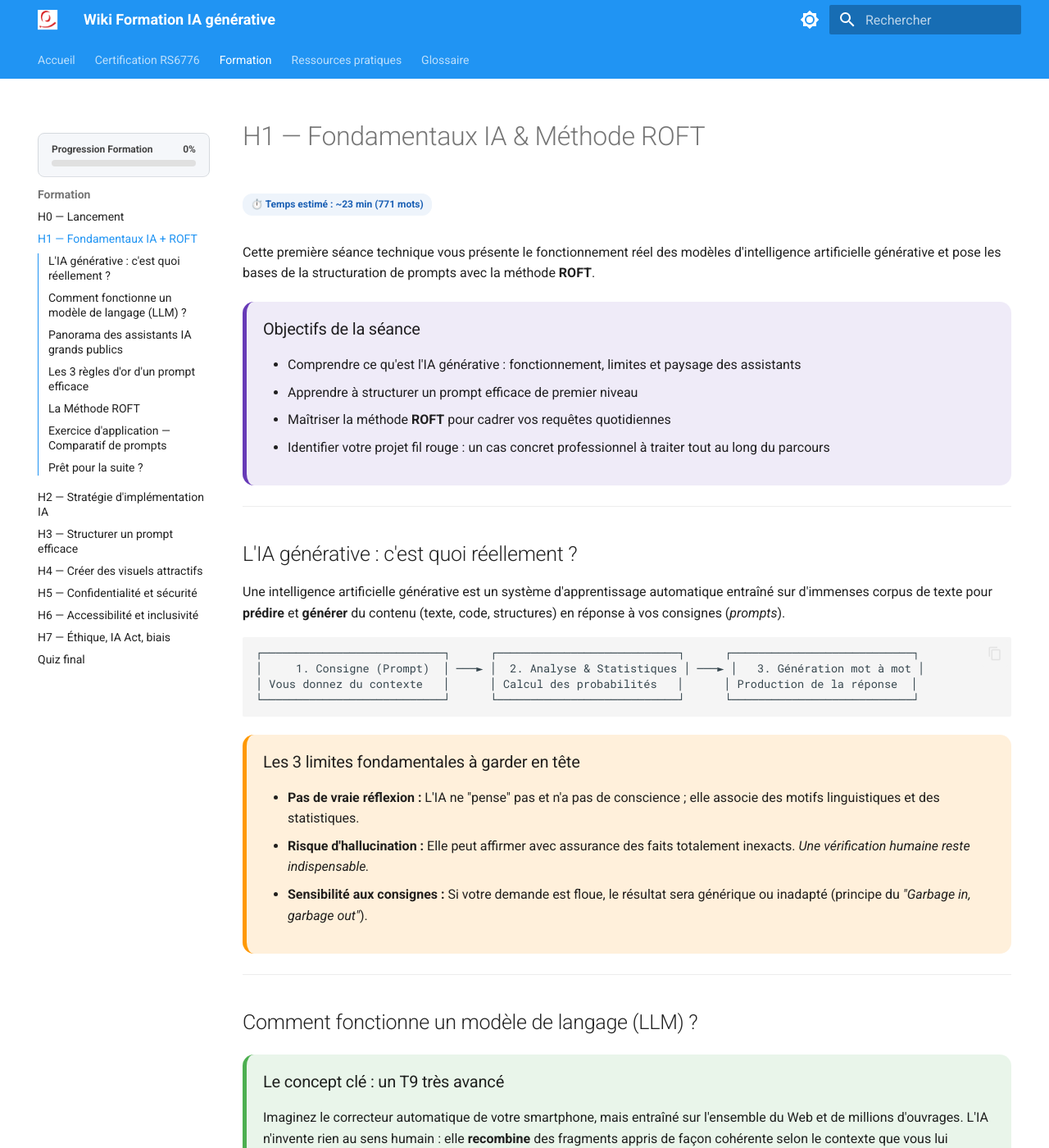
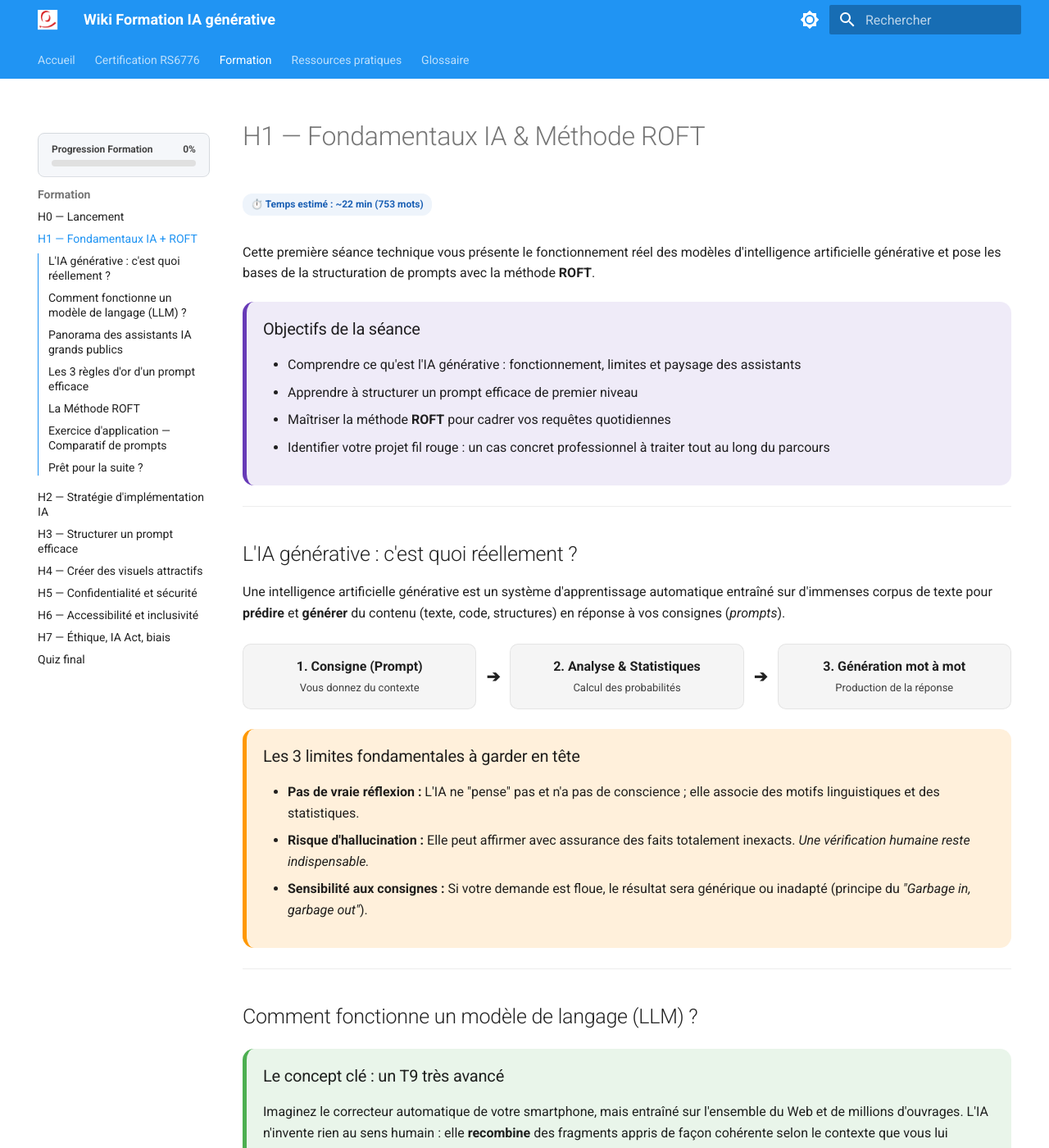
Before and after one commit to pierre-l-hue/wiki-formation-ia, an MkDocs documentation site: the page built from docs/formation/h1.md, in a window 1280 px wide and 1400 px high. Shown: the whole window at 82% size. Built offline with MkDocs 1.6.1 and Material for MkDocs 9.7.7, drawn with Linux system fonts in a browser that asks for light colours; some of the changed lines change nothing that is shown.

Commit message:
Convert workflow representation to HTML format
Replaced text-based workflow representation with HTML structure for better formatting and styling.

````diff
--- a/docs/formation/h1.md
+++ b/docs/formation/h1.md
@@ -18,12 +18,60 @@ Cette première séance technique vous présente le fonctionnement réel des mod
 
 Une intelligence artificielle générative est un système d'apprentissage automatique entraîné sur d'immenses corpus de texte pour **prédire** et **générer** du contenu (texte, code, structures) en réponse à vos consignes (*prompts*).
 
-```
-┌───────────────────────────┐      ┌───────────────────────────┐      ┌───────────────────────────┐
-│     1. Consigne (Prompt)  │ ───► │  2. Analyse & Statistiques │ ───► │   3. Génération mot à mot │
-│ Vous donnez du contexte   │      │ Calcul des probabilités   │      │ Production de la réponse  │
-└───────────────────────────┘      └───────────────────────────┘      └───────────────────────────┘
-```
+<div class="workflow-steps">
+  <div class="step-card">
+    <div class="step-num">1. Consigne (Prompt)</div>
+    <div class="step-desc">Vous donnez du contexte</div>
+  </div>
+  <div class="step-arrow">➔</div>
+  <div class="step-card">
+    <div class="step-num">2. Analyse & Statistiques</div>
+    <div class="step-desc">Calcul des probabilités</div>
+  </div>
+  <div class="step-arrow">➔</div>
+  <div class="step-card">
+    <div class="step-num">3. Génération mot à mot</div>
+    <div class="step-desc">Production de la réponse</div>
+  </div>
+</div>
+
+<style>
+.workflow-steps {
+  display: flex;
+  align-items: center;
+  justify-content: space-between;
+  gap: 12px;
+  margin: 24px 0;
+  flex-wrap: wrap;
+}
+.step-card {
+  flex: 1;
+  min-width: 180px;
+  padding: 14px 16px;
+  border: 1px solid var(--md-default-fg-color--lightest, #ddd);
+  border-radius: 10px;
+  background: var(--md-code-bg-color, #f8f9fa);
+  text-align: center;
+}
+.step-num {
+  font-weight: 700;
+  color: var(--md-typeset-color, #1a5fb4);
+  margin-bottom: 4px;
+}
+.step-desc {
+  font-size: 13px;
+  opacity: 0.85;
+}
+.step-arrow {
+  font-size: 20px;
+  color: var(--md-typeset-color, #1a5fb4);
+  font-weight: bold;
+}
+@media (max-width: 600px) {
+  .workflow-steps { flex-direction: column; }
+  .step-arrow { transform: rotate(90deg); }
+}
+</style>
 
 <div class="warning-practice-box">
   <h3>Les 3 limites fondamentales à garder en tête</h3>
````
